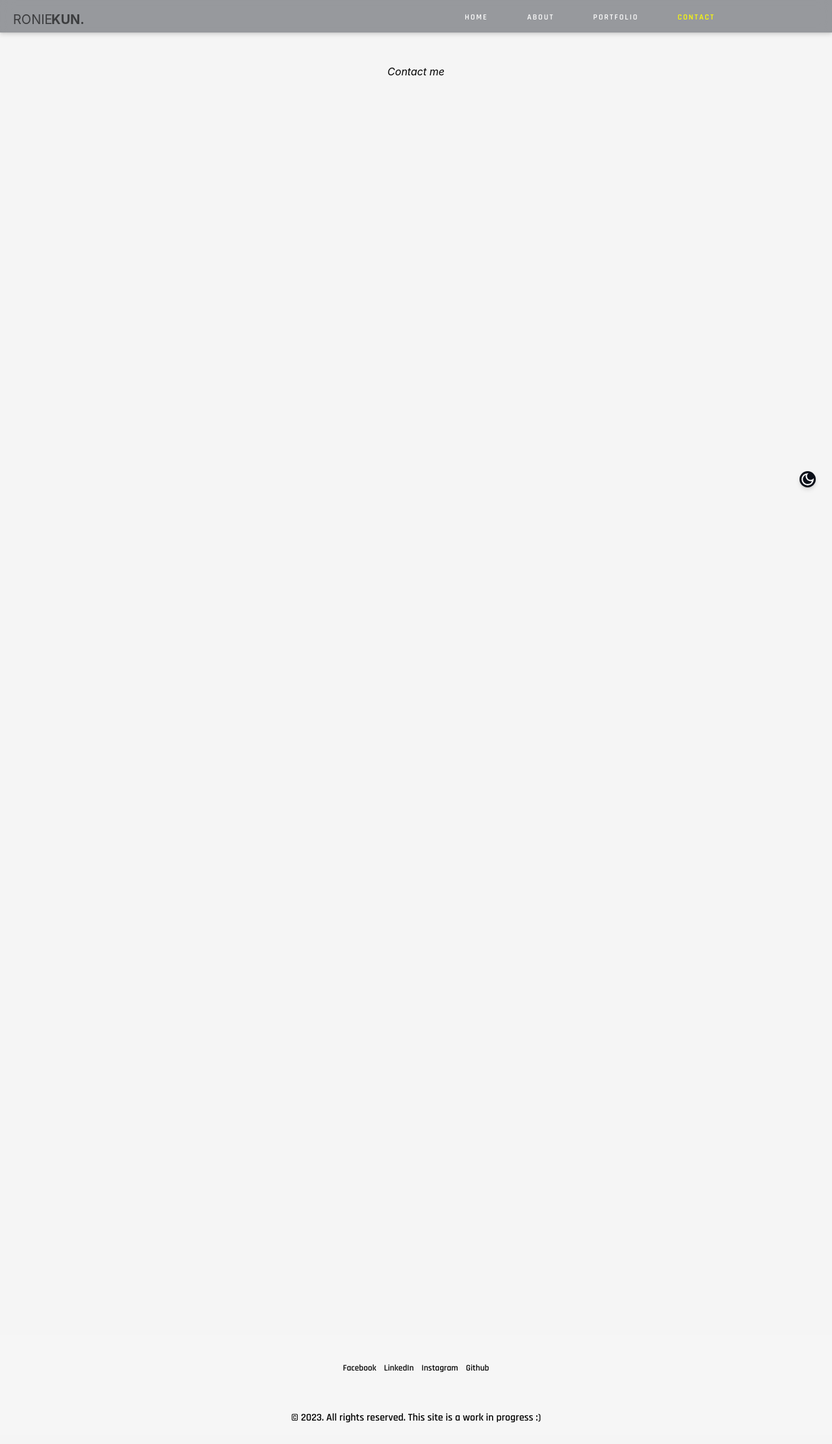
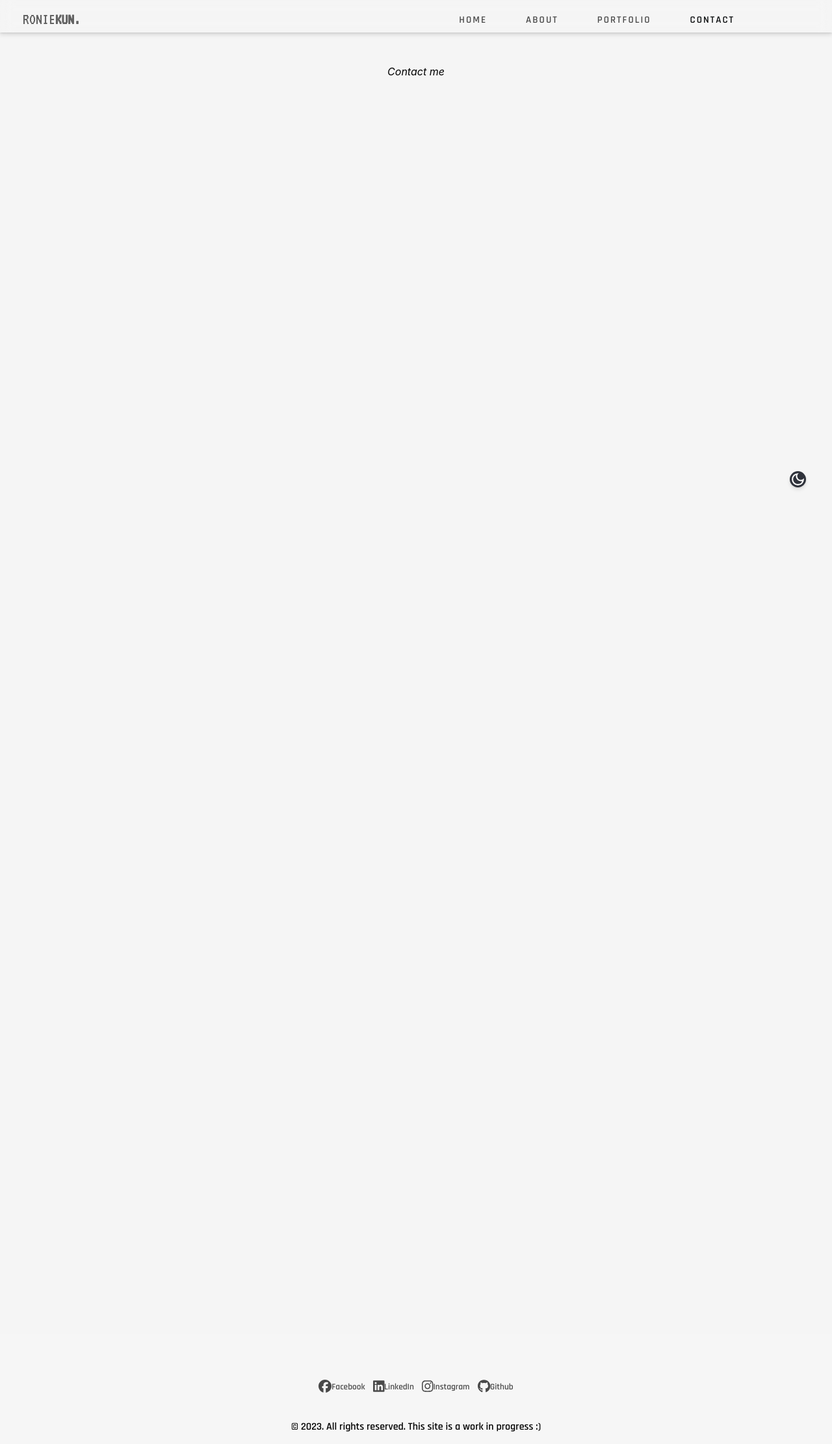
Before and after one commit to roniekun/my_app, a React (Create React App) app: page /contact in a window 1280 px wide. Shown: the whole page at 65% size. Built offline with nearby package versions, Linux system fonts and the light colour scheme.

Commit message:
minor tweaks

```diff
--- a/package.json
+++ b/package.json
@@ -4,6 +4,9 @@
   "private": true,
   "dependencies": {
     "@emotion/styled": "^11.11.0",
+    "@flaticon/flaticon-uicons": "^2.2.0",
+    "@fortawesome/free-brands-svg-icons": "^6.4.0",
+    "@fortawesome/react-fontawesome": "^0.2.0",
     "@mui/icons-material": "^5.11.16",
     "@mui/material": "^5.13.5",
     "@mui/system": "^5.13.5",
--- a/public/index.html
+++ b/public/index.html
@@ -9,17 +9,15 @@
       name="description"
       content="Web site created using create-react-app"
     />
-    <link rel="apple-touch-icon" href="%PUBLIC_URL%/logo192.png" />
+
+
+    <!-- FONTS -->
     <link rel="preconnect" href="https://fonts.googleapis.com">
     <link rel="preconnect" href="https://fonts.gstatic.com" crossorigin>
-    <link href="https://fonts.googleapis.com/css2?family=Work+Sans&display=swap" rel="stylesheet">
-    <link rel="preconnect" href="https://fonts.googleapis.com">
-    <link rel="preconnect" href="https://fonts.gstatic.com" crossorigin>
-    <link href="https://fonts.googleapis.com/css2?family=Poppins:wght@500&family=Work+Sans&display=swap" rel="stylesheet">
-    <link rel="preconnect" href="https://fonts.googleapis.com">
-    <link rel="preconnect" href="https://fonts.gstatic.com" crossorigin>
-    <link href="https://fonts.googleapis.com/css2?family=Poppins:wght@500&family=Rajdhani:wght@600&family=Work+Sans&display=swap" rel="stylesheet">
+    <link href="https://fonts.googleapis.com/css2?family=Poppins:wght@500&family=Rajdhani:wght@600&family=VT323&family=Work+Sans&display=swap" rel="stylesheet">
 
+    <!-- ICONS -->
+    <link rel='stylesheet' href='https://cdn-uicons.flaticon.com/uicons-brands/css/uicons-brands.css'>
 
     <title>under construction</title>
   </head>
--- a/src/components/Header.css
+++ b/src/components/Header.css
@@ -10,21 +10,23 @@
     margin-bottom: 0;
 }
 .logo{
+    font-family: 'VT323', monospace;
     color: black;
     text-decoration: none;
-    font-size: 20px;
+    font-size: 25px;
     position: fixed;
     font-weight: 400;
     z-index: 9999;
-    margin: 18px 20px ;
+    margin: 17px 35px ;
     text-transform: uppercase;
     letter-spacing: 0px;
     opacity: 60%;
 
 }
 .logo:nth-child(2){
-    margin: 18px 79px;
+    margin: 18px 85px;
     font-weight: bold;
+    font-size: 24px;
 
 }
 /* span{
--- a/src/components/Navbar.css
+++ b/src/components/Navbar.css
@@ -9,40 +9,44 @@
   width: 100vw;
   position: fixed;
   height: 50px;
+  padding-top: 10px;
   transition: transform 0.3s cubic-bezier(0.2, 0.8, 0.4, 1.2);
   transform: translateY(0);
   z-index: 20;
   box-shadow: 0 4px 6px rgba(0, 0, 0, 0.1), 0 1px 3px rgba(0, 0, 0, 0.1);
-  background-color: rgba(11, 15, 25, 0.4);
+  /* background-color: rgba(11, 15, 25, 0.4); */
+  background-color: transparent;
   backdrop-filter: blur(10px);
   padding-bottom: 0;
   margin-bottom: 0;
-  padding-right: 150px;
+  padding-right: 120px;
 
 
 }
 
 .navbar__link.active {
-  color: yellow;
+  color: #090B0D;
+  opacity: 1;
 
 }
 
 
 .navbar__link {
-  color: white;
+  color: black;
   text-decoration: none;
   letter-spacing: 2px;
   display: inline-block;
   text-transform:uppercase;
-  font-size: 12px;
+  font-size: 15px;
   margin-left:30px;
   margin-right: 30px;
   width: fit-content;
+  opacity: 0.7;
 
 }
 
 .navbar__link:hover {
-  opacity: 0.6;
+  opacity: 1;
 }
 
 @media (max-width: 768px) {
--- a/src/components/Navbar.js
+++ b/src/components/Navbar.js
@@ -17,7 +17,7 @@ const { theme } = useContext(ThemeContext);
       transition: {
         type: 'keyframes',
         values: [-20, 0],
-        duration: 0.6,
+        duration: 0.3,
       },
     },
     visible: {
@@ -26,7 +26,7 @@ const { theme } = useContext(ThemeContext);
       transition: {
         type: 'keyframes',
         values: [0, -20],
-        duration: 0.6,
+        duration: 0.3,
         when: 'beforeChildren',
         staggerChildren: 0.1,
       },
@@ -37,12 +37,12 @@ const { theme } = useContext(ThemeContext);
     hidden: {
       y: -20,
       opacity: 0,
-      transition: { duration: 0.5, ease: 'easeOut' },
+      transition: { duration: 0.3, ease: 'linear' },
     },
     visible: {
       opacity: 1,
       y: 0,
-      transition: { duration: 0.5, ease: 'easeIn' },
+      transition: { duration: 0.3, ease: 'linear' },
     },
     hover: {
       scale: 1.1,
@@ -83,9 +83,10 @@ const { theme } = useContext(ThemeContext);
                     variants={linkVariants}
                     transition={{ delay: isSmallScreen ? index * 0.1 : 0 }}
                     whileHover={isSmallScreen ? 'hover' : {}}
-                    whileTap={isSmallScreen ? 'tap' : {}}
+                    whileTap={'tap'}
                   >
                     <Link
+
                       id={`component-${theme}`}
                       className={`${showNavbar ? 'navbar__link' : ''} ${
                         location.pathname === link.to ? 'active' : ''
@@ -99,7 +100,7 @@ const { theme } = useContext(ThemeContext);
               ))}
               {isSmallScreen && !isDesktop && (
                 <>
-                  <SocialLinks fontColor="white" />
+                  <SocialLinks fontColor="white" isDesktop={isDesktop} isSmallScreen={isSmallScreen} />
                 </>
               )}
              </motion.nav>
--- a/src/components/buttons/AutoscrollButton.css
+++ b/src/components/buttons/AutoscrollButton.css
@@ -9,17 +9,19 @@
         bottom:100px;
         z-index: 9999;
         position: fixed;
+        color: white;
         justify-content: center;
         align-items: center;
         border-radius: 5%;
         backdrop-filter: blur(10px);
-        background-color: transparent;
+        background-color:  #2E332F;
         box-shadow: 0 4px 6px rgba(0, 0, 0, 0.1), 0 1px 3px rgba(0, 0, 0, 0.1);
-
     }
 
     h3{
-        opacity:60%;
+        opacity:80%;
+        font-weight: 400;
+        font-family: 'VT323', monospace;;
     }
 
 
--- a/src/components/buttons/ToggleTheme.css
+++ b/src/components/buttons/ToggleTheme.css
@@ -4,13 +4,14 @@
         width: 25px;
         height: 25px;
         border-radius: 50%;
-        right:25px;
+        right:40px;
         bottom:50px;
         z-index: 9999;
         box-shadow: 0 4px 6px rgba(0, 0, 0, 0.1), 0 1px 3px rgba(0, 0, 0, 0.1);
         background-color:#0B0F19;
         color: white;
         backdrop-filter: blur(10px);
+        opacity: 85%;
 
         /* background-color: linear-gradient(#0B0F19, #000000);
         backdrop-filter: blur(10px);
--- a/src/components/icons/Menu.js
+++ b/src/components/icons/Menu.js
@@ -16,10 +16,10 @@ const Menu = ({ showNavbar, isSmallScreen, setShowNavbar }) => {
       {theme => (
     <div id={`component-${theme}`}>
       {isSmallScreen && (
-        <div style={{ position: 'fixed', top: '0', right: '15px', margin: '0.3rem', padding: '0.5rem', zIndex: '9999' }}
+        <div style={{ position: 'fixed', top: '0', right: '15px', margin: '0.3rem', padding: '0.5rem', zIndex: '9999', opacity: '0.8'  }}
         onClick={handleClick}>
           {!showNavbar ? <MenuIcon style={{ height: '35px', width: '35px' }} /> :
-           <MenuOpenIcon style={{ height: '35px', width: '35px' }}/> }
+           <MenuOpenIcon style={{ height: '35px', width: '35px'}}/> }
         </div>
       )}
     </div>
--- a/src/components/socialLinks/SocialLinks.css
+++ b/src/components/socialLinks/SocialLinks.css
@@ -1,9 +1,7 @@
 .social__links__container{
-    display: flex;
-    flex-direction: column;
-    height: 100px;
-    justify-content: center;
-    align-items: center;
+    display: grid;
+    grid-template-rows: 1fr;
+    padding: 70px 0px 25px 0px;
     z-index: 9;
 
 
@@ -11,6 +9,8 @@
 .btn__container{
     display: flex;
     flex-direction: row;
+    bottom:0;
+
 }
 .link__btn{
     border:none;
@@ -18,6 +18,15 @@
     background-color: transparent;
     display: block;
     font-family: 'Rajdhani', sans-serif;
+    opacity: 0.7;
+    transition: .3s;
+    inset: 10px;
+
+
+}
+.link__btn:hover{
+    box-shadow: 0 4px 6px rgba(0, 0, 0, 0.1), 0 1px 3px rgba(0, 0, 0, 0.1);
+    scale: 1.01;
 
 }
 @media (max-width: 768px) {
--- a/src/components/socialLinks/SocialLinks.js
+++ b/src/components/socialLinks/SocialLinks.js
@@ -1,8 +1,11 @@
 import React from 'react';
 import './SocialLinks.css';
 import { ThemeContext } from '../../context/ThemeContext';
+import { FontAwesomeIcon } from '@fortawesome/react-fontawesome';
+import { faFacebook, faLinkedin, faInstagram, faGithub } from '@fortawesome/free-brands-svg-icons';
 
-const SocialLinks = ({fontColor}) => {
+
+const SocialLinks = ({fontColor, isSmallScreen, isDesktop}) => {
   const socialMediaLinks = [
     { name: 'Facebook', icon: 'facebook', url: 'https://www.facebook.com/ronieuxjpg' },
     { name: 'LinkedIn', icon: 'linkedin', url: 'https://linkedin.com/in/roniebenitez' },
@@ -14,6 +17,22 @@ const SocialLinks = ({fontColor}) => {
   const handleLinkClick = (url) => {
     window.open(url, '_blank');
   };
+  const getFontAwesomeIcon = (iconName) => {
+    switch (iconName) {
+      case 'facebook':
+        return faFacebook;
+      case 'linkedin':
+        return faLinkedin;
+      case 'instagram':
+        return faInstagram;
+      case 'github':
+        return faGithub;
+      // Add more cases for additional icons
+      default:
+        return null;
+    }
+  };
+
 
   return (
     <ThemeContext.Consumer>
@@ -22,12 +41,19 @@ const SocialLinks = ({fontColor}) => {
       <div className='btn__container'id={`component-${theme}`} >
 
       {socialMediaLinks.map((link) => (
-        <button  id={`component-${theme}`}
-        className='link__btn' key={link.name}
-        // style={{ color: fontColor }}
-         onClick={() => handleLinkClick(link.url)}>
-          {link.name}
-        </button>
+  <button
+    id={`component-${theme}`}
+    className='link__btn'
+    key={link.name}
+    // style={{ color: fontColor }}
+    onClick={() => handleLinkClick(link.url)}
+  >
+    <FontAwesomeIcon size='xl'  icon={getFontAwesomeIcon(link.icon)} />
+    {!isSmallScreen &&(link.name)}
+    {isDesktop &&(link.name)}
+
+  </button>
+
         ))}</div>
       </div>
         )}
--- a/src/index.css
+++ b/src/index.css
@@ -31,4 +31,5 @@ code {
 .dark-mode {
   background-color: #090B0D;
   color: white;
+  transition:1s;
 }
```
Also changed, not shown: 1 other file (tests, documents, lock files or other folders).
